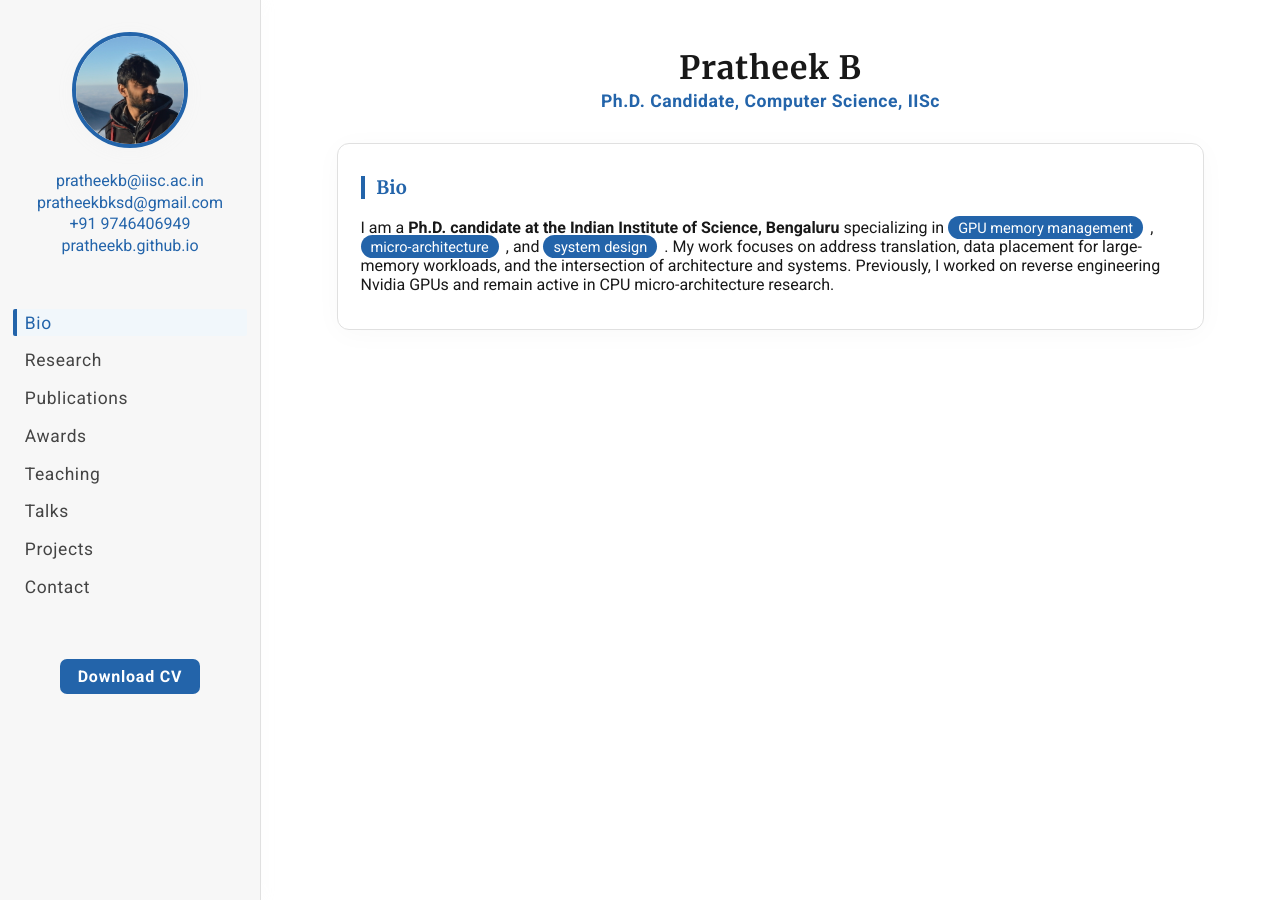
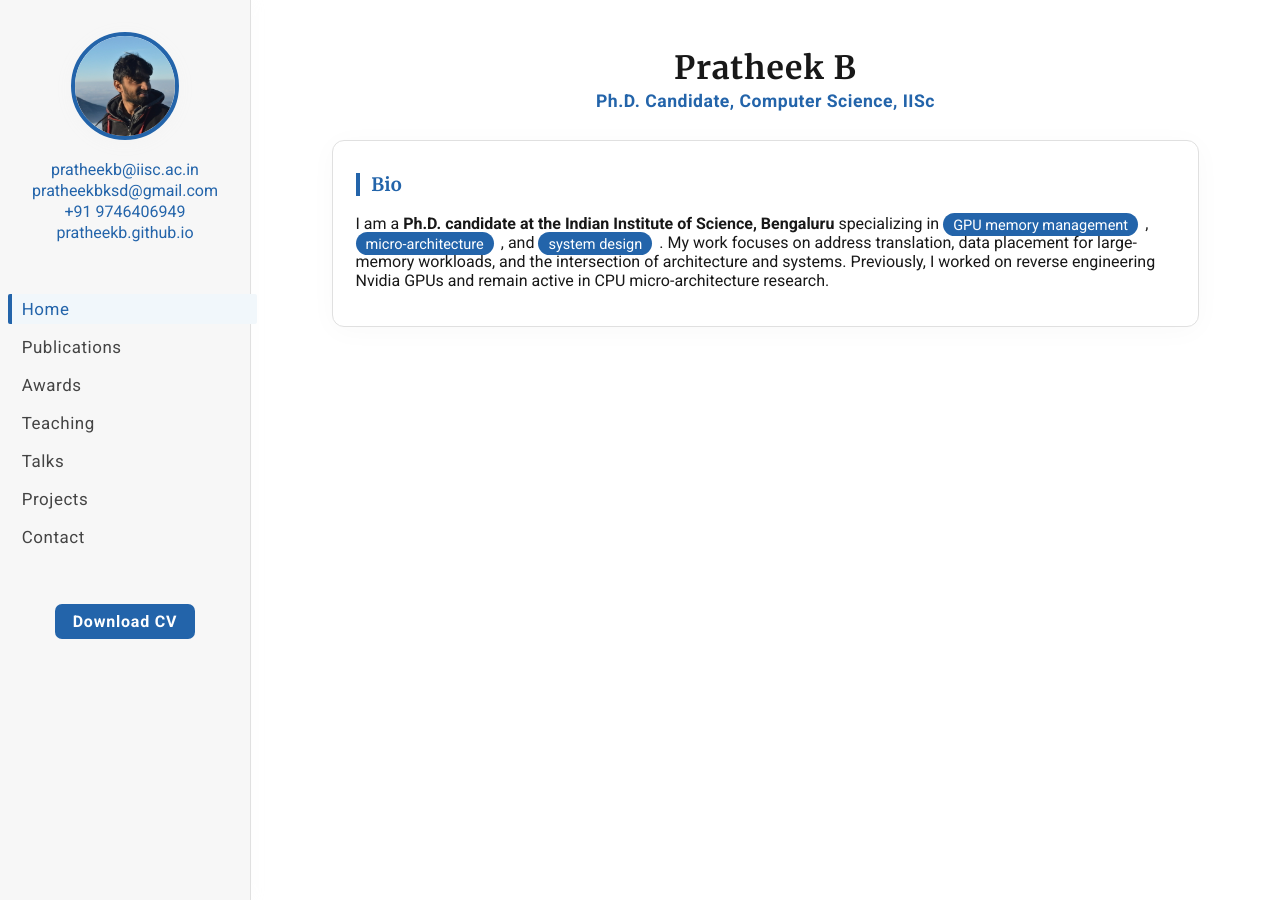
Before and after one commit to PratheekB/pratheekb.github.io, a Jekyll site: the page index.html, which Jekyll copies as it is, in a window 1280 px wide. Built offline with Jekyll 4.4.1, drawn with Linux system fonts in a browser that asks for light colours.

Commit message:
New style

```diff
--- a/index.html
+++ b/index.html
@@ -24,34 +24,34 @@
     .sidebar {
       background: var(--sidebar-bg);
       color: var(--text-main);
-      width: 260px; min-width:200px; max-width:310px;
+      width: 250px; min-width:170px; max-width:300px;
       display: flex; flex-direction: column; align-items: center;
-      padding: 2em 0 2em 0; z-index:3;
-      border-right: 1.5px solid var(--border);
-      box-shadow: 2px 0 14px #eaeaea13;
+      padding: 2em 0 2.2em 0; z-index:3;
+      border-right: 1.5px solid var(--border); box-shadow: 2px 0 14px #eaeaea13;
       flex-shrink: 0;
     }
     .sidebar .profile-photo {
-      width: 108px; height: 108px; border-radius: 50%; object-fit: cover;
-      margin-bottom: 1.3em; background: #f2f2f2; border: 4px solid var(--blue);
+      width: 100px; height: 100px; border-radius: 50%; object-fit: cover;
+      margin-bottom: 1.1em; background: #f2f2f2; border: 4px solid var(--blue);
       box-shadow:0 3px 18px #cacaca10;
     }
     .sidebar .contact-block {
-      font-size: 1em; margin-bottom:1.01em; text-align:center;
+      font-size: 1em; margin-bottom:1em; text-align:center;
     }
     .sidebar .contact-block a {
       color: var(--blue); text-decoration: none; display: block;
-      margin: 0.16em 0; word-break: break-all; transition: color .13s;
+      margin: 0.13em 0; word-break: break-all; transition: color .13s;
     }
     .sidebar .contact-block a:hover { color: var(--blue-light);}
     .sidebar nav {
-      margin: 2.2em 0 1.5em 0; width: 90%; text-align:left;
+      margin: 2.1em 0 1.3em 0; width: 94%; text-align:left; display:flex; flex-direction:column; align-items:flex-start;
     }
     .sidebar nav a {
       display: block; color: var(--text-fade); font-weight: 500;
-      margin-bottom: .60em; padding: 0.21em 0 0.21em .45em; text-decoration: none;
+      margin-bottom: .42em; padding: 0.32em 0 0.32em .6em; text-decoration: none;
       border-left: 4px solid transparent; border-radius:2px;
-      letter-spacing:.6px; font-size: 1.09em; transition: background .13s, color .17s, border .14s;
+      letter-spacing:.56px; font-size: 1.06em; transition: background .13s, color .17s, border .14s;
+      width:100%;
     }
     .sidebar nav a.active, .sidebar nav a:hover {
       color: var(--blue);
@@ -61,12 +61,12 @@
     .sidebar .download-cv {
       margin-top: 24px; display:inline-block; background:var(--blue); color:#fff; font-weight:600;
       padding:.5em 1.1em; border-radius:7px; text-decoration:none; letter-spacing:.05em; font-size: 1em;
-      text-align:center; transition:background .15s; border: none;
+      text-align:center; border: none; transition:background .15s;
     }
     .sidebar .download-cv:hover { background: var(--blue-light); color:var(--header-dark);}
     .main {flex: 1; padding: 2.3em 2vw 1.6em 2vw; background: #fff;}
     .nameblock {
-      text-align:center; padding-top: .5em; margin-bottom: 2em;
+      text-align:center; padding-top: .5em; margin-bottom: 1.8em;
     }
     .nameblock h1 {
       font-family: 'Merriweather', serif; color: var(--header-dark);
@@ -78,7 +78,7 @@
       font-weight: 600;
       letter-spacing: .5px;
       font-size: 1.1em;
-      margin-top:0.12em;
+      margin-top:0.10em;
     }
     .section {
       background: var(--card-bg); border-radius: 12px;
@@ -105,34 +105,20 @@
     a { color: var(--blue); text-decoration: none;}
     a:hover {text-decoration: underline;}
     .paper-link {font-weight:bold;}
-    /* --- Mobile and small device styles --- */
-    @media (max-width:900px){
+    @media (max-width:700px){
       .container { flex-direction:column;}
       .sidebar {
-        width:100%;max-width:100%;flex-direction:row; padding:1.2em 0 0.4em 0;
-        border-right: none; border-bottom: 1.5px solid var(--border);
-        box-shadow: none;
-        justify-content: flex-start;
-        flex-wrap: wrap;
+        position:relative;
+        width:100%;max-width:100%; border-right:none; border-bottom: 1.5px solid var(--border); box-shadow: none;
+        flex-direction:column; align-items:center; padding:1.3em 0 0.6em 0;
       }
-      .sidebar nav {display:flex;width:auto;flex-grow:1;flex-wrap:wrap;justify-content:flex-start;margin:1.2em 0 .6em 0;}
-      .sidebar nav a {margin-right:1.2em;margin-bottom:0;padding:.4em .6em;}
-      .sidebar .profile-photo {width:72px;height:72px; margin-bottom: 0.9em;}
-      .sidebar .download-cv {margin-left:.8em;margin-top:0;}
-      .main{padding-top:1.2em;}
-      .section{padding:1em .3em;}
-      .nameblock{padding-top:0;}
-    }
-    @media (max-width:600px){
-      .main{padding:0.5em 0.2em;}
-      .section{padding:.7em 0.05em;}
-      .nameblock h1{font-size:1.15em;}
-      .section-title{font-size:1em;}
-      .sidebar nav a {font-size:1em;}
-    }
-    @media (max-width:420px){
-      .sidebar nav a {font-size:0.98em;padding:.4em .3em;}
-      .nameblock h1{font-size:.97em;}
+      .sidebar nav {flex-direction:column; width:94%; align-items:flex-start;}
+      .sidebar nav a {padding:.37em 0 .37em .6em; font-size:1.09em;}
+      .main {padding: 1em 0.6em;}
+      .section {padding:1em 0.2em;}
+      .sidebar .profile-photo {width:70px;height:70px;}
+      .nameblock {margin-bottom: 1em;}
+      .nameblock h1 {font-size: 1.08em;}
     }
   </style>
   <script>
@@ -158,8 +144,7 @@
       <a href="https://pratheekb.github.io">pratheekb.github.io</a>
     </div>
     <nav>
-      <a href="#" class="active" onclick="showSection(event, 'bio')">Bio</a>
-      <a href="#" onclick="showSection(event, 'research')">Research</a>
+      <a href="#" class="active" onclick="showSection(event, 'bio')">Home</a>
       <a href="#" onclick="showSection(event, 'publications')">Publications</a>
       <a href="#" onclick="showSection(event, 'awards')">Awards</a>
       <a href="#" onclick="showSection(event, 'teaching')">Teaching</a>
```
